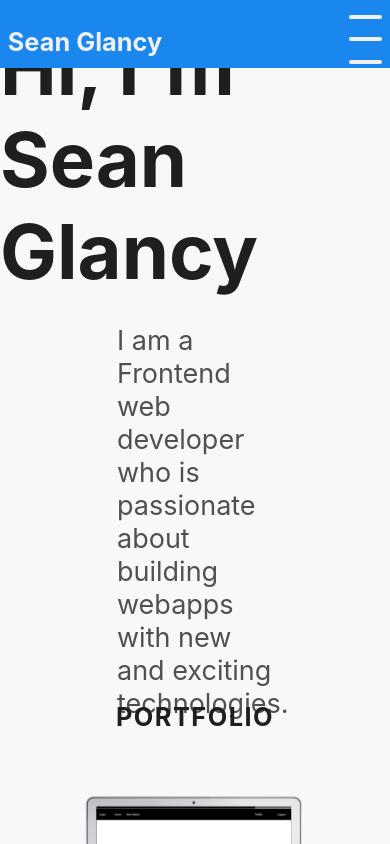
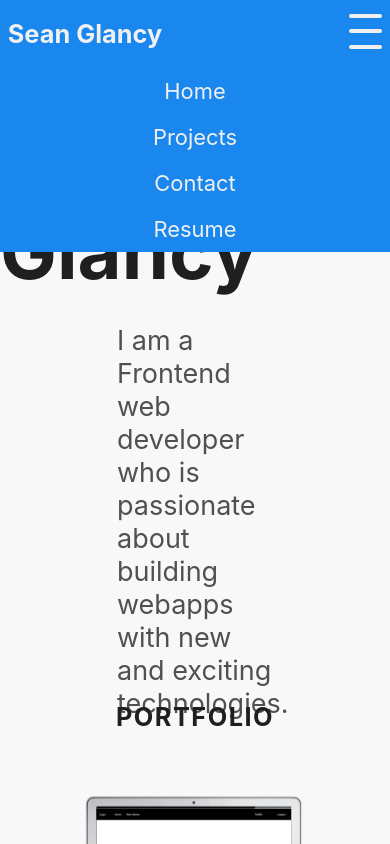
Before and after one commit to spglancy/portfolio-sg, a React (Create React App) app: page / in a window 390 px wide. Both pictures are taken after a click on the element 365 px from the left and 41 px from the top of the page. Shown: the top 844 px of the page. Built offline with nearby package versions, Linux system fonts and the light colour scheme.

Commit message:
added working mobile nav and reversi

```diff
--- a/src/components/nav.css
+++ b/src/components/nav.css
@@ -28,6 +28,7 @@ nav>ul>li>a {
   align-self: center;
   text-decoration: none;
   color: var(--inverse-text);
+  width: max-content
 }
 
 nav>ul>li>a>div {
@@ -52,6 +53,7 @@ nav li:hover div {
   nav {
     width: 96vw;
     flex-direction: column;
+    justify-content: flex-start;
   }
 
   nav>ul {
@@ -63,6 +65,8 @@ nav li:hover div {
     width: 100vw;
     height: max-content;
     z-index: 0;
+    transform: translate(0, -500px);
+    transition: 500ms;
   }
 
   nav>ul>li {
@@ -71,15 +75,16 @@ nav li:hover div {
 
   nav>div {
     width: 96vw;
-    padding: 2vw 0 2vw 0;
-    height: 8vh;
+    padding: 0 2vw 0 2vw;
     display: flex;
     justify-content: space-between;
+    max-height: 8vh;
     align-items: center;
+    z-index: 1;
   }
 
   .hamburger {
-    height: 80%;
+    height: 60%;
     display: flex;
     flex-direction: column;
     justify-content: space-between;
@@ -95,4 +100,10 @@ nav li:hover div {
     border-radius: 3px;
     z-index: 1;
   }
+
+  .open {
+    display: flex;
+    transform: translate(0, 0);
+    z-index: 0;
+  }
 }
--- a/src/components/nav.js
+++ b/src/components/nav.js
@@ -1,29 +1,19 @@
-import React, { Component } from "react"
+import React, { useState } from "react"
 import './nav.css'
 
-class Nav extends Component {
-  constructor(props) {
-    super(props)
-    this.state = {
-
-    }
-  }
-  expand() {
-
-  }
-
-  render() {
+function Nav() {
+  const [open, setOpen] = useState(false)
   return (
     <nav>
       <div>
         <h2>Sean Glancy</h2>
-          <div onClick={() => this.expand()} className="hamburger">
+        <div onClick={() => setOpen(!open)} className="hamburger">
           <span></span>
           <span></span>
           <span></span>
         </div>
       </div>
-        <ul id="menu">
+      <ul id="menu" className={open ? "open" : ""}>
         <li><a href='#banner'>Home<div></div></a></li>
         <li><a href='#projects'>Projects<div></div></a></li>
         <li><a href='#contact'>Contact<div></div></a></li>
@@ -32,6 +22,5 @@ class Nav extends Component {
     </nav >
   )
 }
-}
 
 export default Nav
```
Lines whose indentation alone changed are shown as unchanged.
